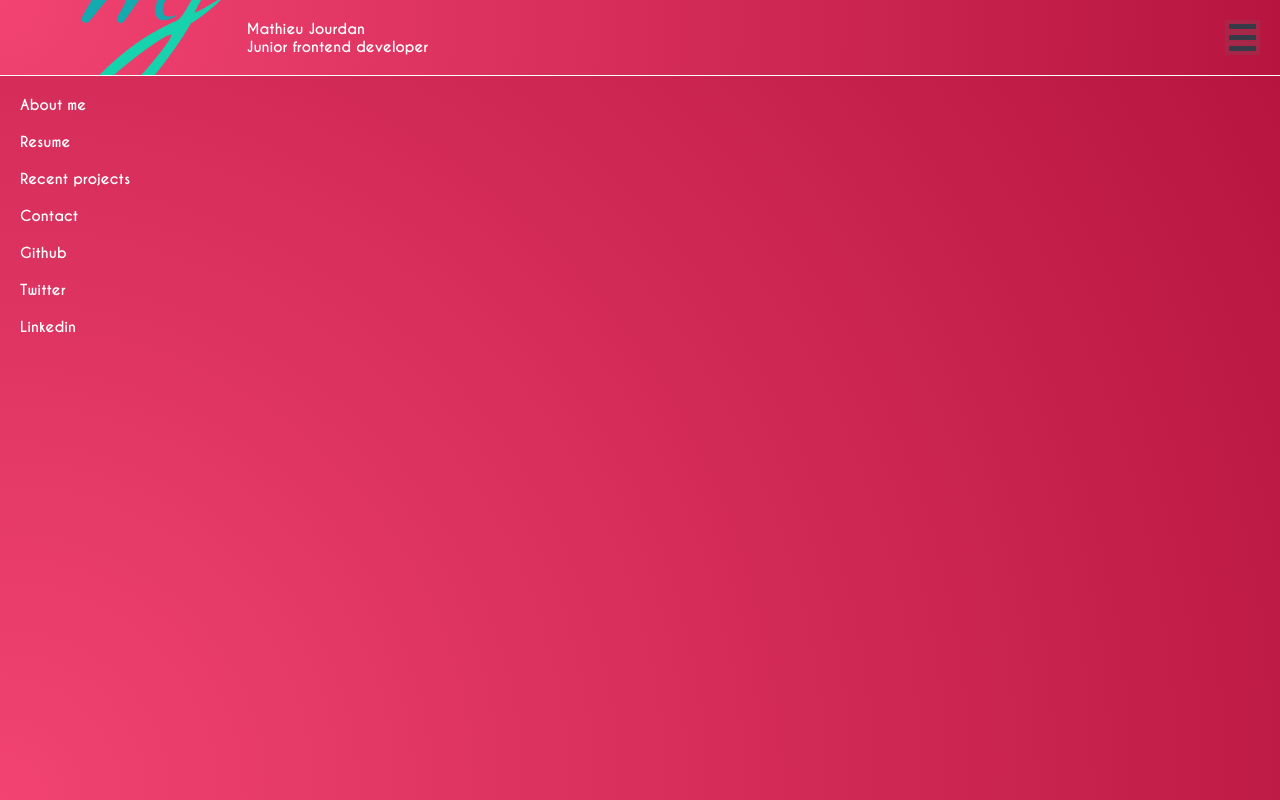
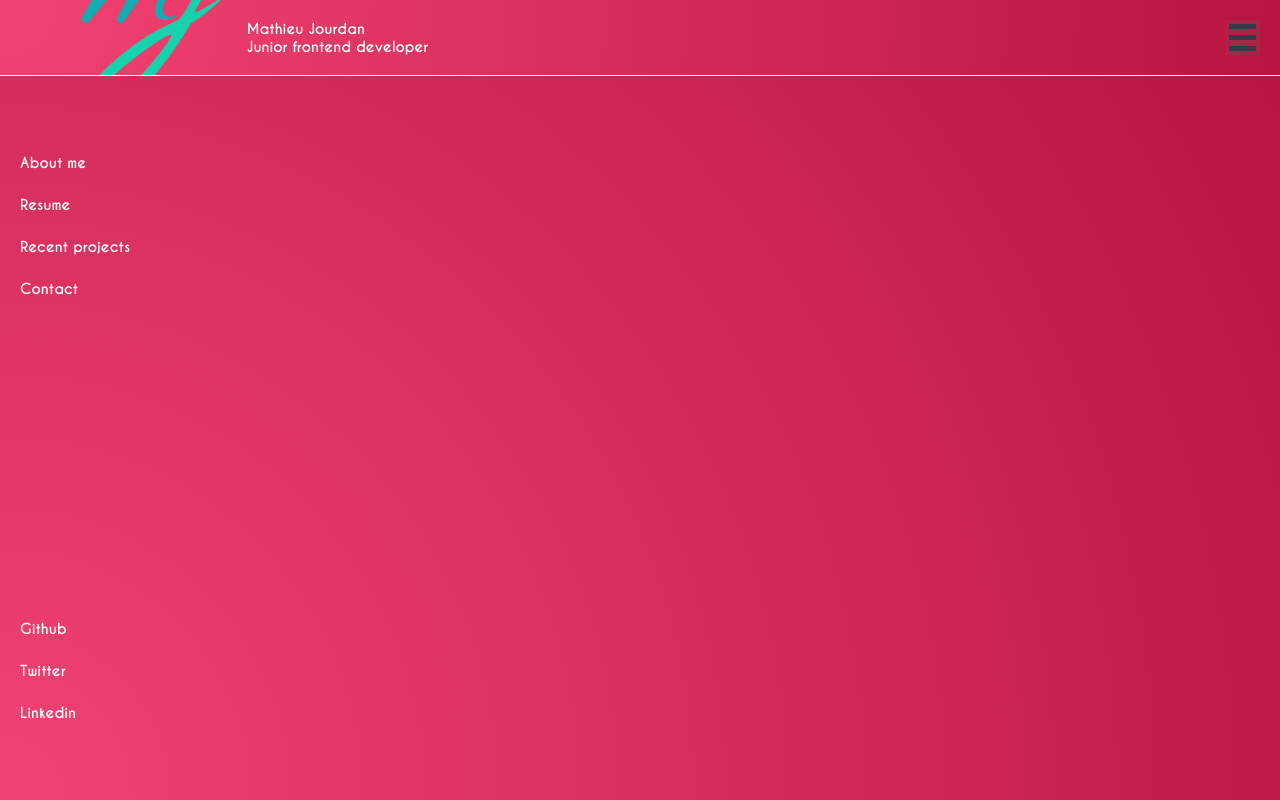
Before and after one commit to MatJOnGit/portfolio-gatsby, a Gatsby app: page /recent-projects in a window 1280 px wide. Both pictures are taken after a click on the button 1242 px from the left and 37 px from the top of the page. Shown: the top 800 px of the page. Built offline with nearby package versions, Linux system fonts and the light colour scheme.

Commit message:
edit dynamic-menu layout, code refactoring

```diff
--- a/src/components/ProjectBox/index.js
+++ b/src/components/ProjectBox/index.js
@@ -5,14 +5,14 @@ export default class ProjectBox extends React.Component {
         const { name, type, role, goal, technologies, github, link } = this.props
 
         return (
-            <div className={"project-box"}>
-                <div className={"project-summary"}>
+            <div className="project-box">
+                <div className="project-summary">
                     <h3>{name}</h3>
                     <i className="fa fa-arrow-circle-down"></i>
-                    <p className={"project-type"}>{type}</p>
+                    <p className="project-type">{type}</p>
                 </div>
 
-                <div className={"project-details"}>
+                <div className="project-details">
                     <ul>
                         <li><i className="fa fa-briefcase"></i>{role}</li>
                         <li><i className="fa fa-bullseye"></i>{goal}</li>
--- a/src/components/header.css
+++ b/src/components/header.css
@@ -63,7 +63,6 @@ h1, h2 {
     padding: 0;
 
     display: none;
-    /* display: flex; */
     flex-direction: row;
     justify-content: space-between;
     align-items: center;
@@ -83,21 +82,33 @@ h1, h2 {
     text-decoration: none;
 }
 
-.dynamic-menu {
+.dynamic-menu-container {
     margin: 0;
-    padding: 10px 0;
+    padding: 50px 0;
     border-top: 1px solid white;
     position: fixed;
     top: 75px;
     bottom: 0px;
     background-image: radial-gradient(circle at bottom left, rgb(242, 67, 114), rgb(183, 21, 64));
     width: 100%;
+    display: flex;
+    flex-direction: column;
+    justify-content: space-between;
 }
 
-.dynamic-menu li {
-    padding: 8px 20px;
+.header-menu,
+.footer-menu {
+    padding: 0;
 }
 
-.dynamic-menu a {;
+.dynamic-menu-container li {
+    padding: 0;
+    list-style: none;
+}
+
+.dynamic-menu-container a {
+    display: block;
+    padding: 12px 20px;
     color: white;
+    /* cursor */
 }
--- a/src/components/header.js
+++ b/src/components/header.js
@@ -43,15 +43,19 @@ export default class Header extends React.Component {
                 </ul>
 
                 {!isMenuExpanded ? null : (
-                    <ul className={"dynamic-menu"}>
+                    <div className={"dynamic-menu-container"}>
+                        <ul className="header-menu">
                             <ListLink to="/">About me</ListLink>
                             <ListLink to="/resume/">Resume</ListLink>
                             <ListLink to="/recent-projects/">Recent projects</ListLink>
                             <ListLink to="/contact/">Contact</ListLink>
+                        </ul>
+                        <ul className="footer-menu">
                             <li><a href="https://github.com/MatJOnGit">Github</a></li>
                             <li><a href="https://mobile.twitter.com/MathieuOnTwit">Twitter</a></li>
                             <li><a href="https://www.linkedin.com/in/mathieu-jourdan/">Linkedin</a></li>
                         </ul>
+                    </div>
                 )}
             </header>
         )
--- a/src/pages/contact.css
+++ b/src/pages/contact.css
@@ -14,5 +14,5 @@ form button {
 
 input,
 textarea {
-    border: 1px dimgrey solid;
+    border: 1px lightgrey solid;
 }
--- a/src/pages/contact.js
+++ b/src/pages/contact.js
@@ -28,7 +28,7 @@ export default () => (
                     <label htmlFor="message">Message</label>
                     <textarea name="message" placeholder="Tell me what I can do for you" rows="5" col="3"></textarea>
                 </div>
-                <button type={"submit"} className={"rounded"}>Send</button>
+                <button type="submit" className="rounded">Send</button>
             </form>
         </div>
 
--- a/src/pages/resume.css
+++ b/src/pages/resume.css
@@ -12,7 +12,6 @@
     height: 170px;
     border-radius: 8px 8px 0 0;
     display: block;
-    object-fit: cover;
 }
 
 .workplace-layer {
--- a/src/styles/global.css
+++ b/src/styles/global.css
@@ -22,7 +22,7 @@ footer li a {
 }
 
 .content {
-    margin: 91px 15px 100px 15px; /* 150px top for tablets & desktop */
+    margin: 91px 15px 50px 15px; /* 150px top for tablets & desktop */
 }
 
 .rounded {
```
Also changed, not shown: src/components/Dynamic-menu/index.js (added), src/components/Static-menu/index.js (added). Lines whose indentation alone changed are shown as unchanged.
